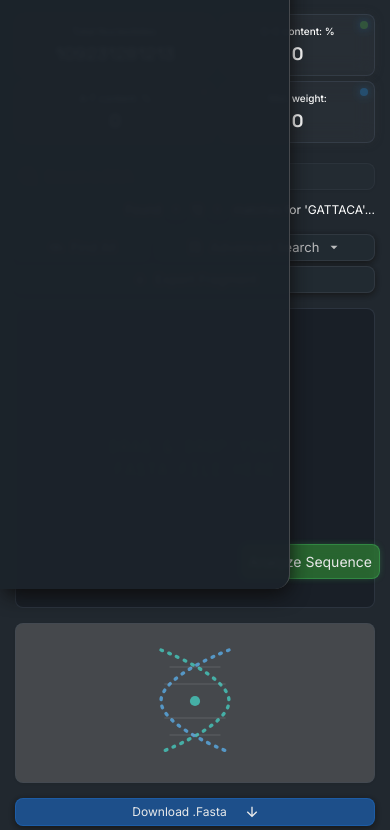
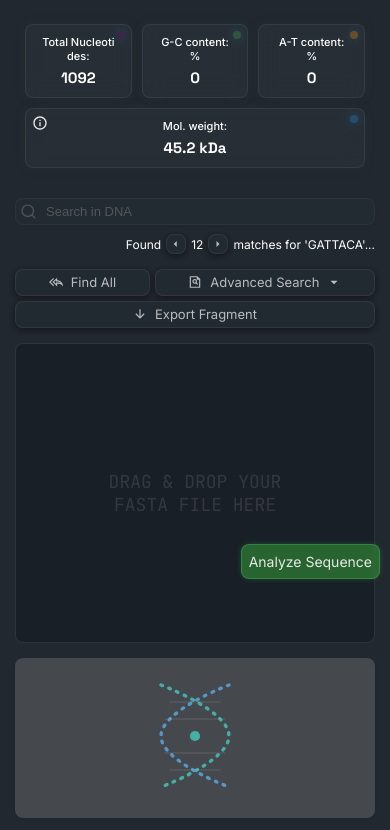
Before and after one commit to usershokhrukh/AtgcHub, a plain HTML site: page index.html in a window 390 px wide. Shown: the part 255-1085 px from the top of the page. Drawn offline with nearby package versions, Linux system fonts and the light colour scheme.

Commit message:
features: info changed, layout reponsive changed

```diff
--- a/assets/block/_main-part.scss
+++ b/assets/block/_main-part.scss
@@ -41,7 +41,11 @@
     @include display();
     flex-direction: column;
     gap: 20px;
-    flex-grow: 4;
+    // flex-grow: 4;
+    width: 75%;
+    // background-color: red;
+    flex-grow: 1;
+    // min-width: 1100px;
   }
 
   &__chart-results {
@@ -54,6 +58,21 @@
     flex-grow: 1;
     // max-width: 305px;;
     // width: 100%;
+  }
+
+  &__apart-kt-mwi {
+    // @include grayButtons();
+    @include hoverCursor();
+    width: 20px;
+    height: 20px;
+    // color: $dna-a;
+    position: absolute;
+    top: 4px;
+    left: 4px;
+    padding: 2px;
+    opacity: 0.8;
+    color: $text-color;
+    border-radius: 8px;
   }
 
   &__wrap-form {
@@ -424,13 +443,27 @@
   }
 
   &__kpis {
+    // @include display();
     display: grid;
-    grid-template-columns: auto auto auto auto;
-    width: 100%;
-    gap: 5px;
+    grid-template-columns: 1fr 1fr 1fr 1fr;
+    // width: 100%;
+    // gap: 5px;
+    // max-width: 1400px;
+    // flex-grow: 1;
     // grid-column: 1/2;
     // grid-row: 1/2;
     // max-width: 1100px;
+    // justify-content: end;
+    // background-color: rgb(87, 56, 56);
+    flex-wrap: wrap;
+    // flex-grow: 4;
+    // display: none;
+    // overflow: auto;
+    width: 100%;
+    justify-content: start;
+    // background-color: red;
+    padding: 10px !important;
+    gap: 10px;
   }
 
   &__apart-kt {
@@ -439,8 +472,12 @@
     gap: 5px;
     justify-content: space-between;
     width: 100%;
+    // max-width: 25%;
     color: $text-color;
     font-size: 11px;
+    // background-color: blue;
+    // display: none ;
+    text-align: center;
   }
 
   &__apart {
@@ -449,15 +486,15 @@
     @include inter();
     position: relative;
     justify-content: start;
+    align-items: start;
     padding: 10px 15px;
     border: 1px solid $text-light;
     box-shadow: 0px 0px 10px 0px rgba(56, 55, 55, 0.259);
     font-weight: 500;
     word-break: break-all;
-    max-width: 500px;
-    width: 100%;
     background: rgba(255, 255, 255, 0.03); /* Shaffof fon */
     backdrop-filter: blur(10px); /* Orqa fonni xiralashtirish */
+
   }
 
   &__circles {
@@ -494,10 +531,58 @@
   }
 
   &__apart-n {
+    display: inline-block;
     @include space();
     color: #ffffff;
     font-size: 26px;
     font-weight: bold;
+    // background-color: red;
+    // text-wrap: nowrap;
+    // overflow: auto;
+    // max-width: 100%;
+    // width: fit-content;
+    width: 100%;
+    // &::-webkit-scrollbar {
+    //   display: none;
+    // }
+    // background-color: black;
+    // display: none;
+
+    & span {
+      display: inline-block;
+      // background-color: #4c1d95;
+    }
+
+    max-height: 100px;
+    overflow: auto;
+
+    /* Scrollbar asosi (yo'lakcha) */
+    &::-webkit-scrollbar {
+      width: 6px; /* Juda ixsham kenglik */
+      height: 6px; /* Gorizontal scroll uchun */
+    }
+
+    /* Scrollbarning harakatlanuvchi qismi (thumb) */
+    &::-webkit-scrollbar-thumb {
+      background: rgba(255, 255, 255, 0.1); /* Yarim shaffof oq */
+      border-radius: 10px;
+      transition: all 0.3s ease;
+    }
+
+    /* Ustiga borganda biroz yorqinlashadi */
+    &::-webkit-scrollbar-thumb:hover {
+      background: rgba(
+        0,
+        184,
+        148,
+        0.5
+      ); /* Sening yashil rangiga yaqinroq tus */
+    }
+
+    /* Scrollbar orqasidagi yo'l */
+    &::-webkit-scrollbar-track {
+      background: transparent; /* Orqa fon bilan uyg'unlashib ketadi */
+    }
   }
 
   &__chart-nucs-a {
@@ -724,7 +809,7 @@
     //   color: $text-color;
     // }
     @include grayButtons();
-    font-size: 13px;;
+    font-size: 13px;
   }
 
   &__sum {
@@ -819,28 +904,59 @@
       height: 160px;
     }
 
-    &__apart {
-      font-size: 8px;
-      padding: 5px;
-    }
+    // &__apart {
+    //   font-size: 8px;
+    //   padding: 5px;
 
-    &__kpis {
-      grid-template-columns: auto auto;
-      grid-template-rows: auto auto;
-    }
+    //   @include display();
+    //   @include standard-box-borders();
+    //   @include inter();
+    //   position: relative;
+    //   justify-content: start;
+    //   padding: 10px 15px;
+    //   border: 1px solid $text-light;
+    //   box-shadow: 0px 0px 10px 0px rgba(56, 55, 55, 0.259);
+    //   font-weight: 500;
+    //   word-break: break-all;
+    //   max-width: 25%;
+    //   // width: 100%;
+    //   flex-grow: 1;
+    //   // width: fit-content;
+    //   background: rgba(255, 255, 255, 0.03); /* Shaffof fon */
+    //   backdrop-filter: blur(10px); /* Orqa fonni xiralashtirish */
+    //   // flex-shrink: 0;
+    //   // display: none;
+    // }
 
-    &__apart {
-      padding: 10px 25px;
-      max-width: none;
-      align-items: start;
-      // max-width: 100px;
-    }
+    // &__kpis {
+    //   grid-template-columns: auto auto;
+    //   grid-template-rows: auto auto;
+    // }
 
-    &__apart-kt {
-      flex-direction: column;
-      justify-content: start;
-      flex-wrap: wrap;
-    }
+    // &__apart {
+    //   padding: 10px 25px;
+    //   max-width: none;
+    //   align-items: start;
+    //   // max-width: 100px;
+    //   // background-color: black;
+    // }
+
+    // &__apart-kt {
+    //   flex-direction: column;
+    //   justify-content: start;
+    //   flex-wrap: wrap;
+
+    //   @include display();
+    //   flex-direction: column;
+    //   gap: 5px;
+    //   justify-content: space-between;
+    //   // width: calc(100% - 20px);
+    //   width: 100%;;
+    //   max-width: 100%;
+    //   color: $text-color;
+    //   font-size: 10px;
+    //   // background-color: green;
+    // }
 
     &__wrap-form {
       grid-template-columns: auto auto auto auto !important;
@@ -856,16 +972,41 @@
       max-width: none;
     }
 
-    &__apart-n {
-      font-size: 19px;
-      overflow: auto;
-      // background-color: red;
+    &__kpis{
+      @include display();
     }
 
-    &__apart-kt {
-      font-size: 10px;
-      // background-color: red;
+    &__apart {
+      padding: 10px 24px;
+      flex-grow: 1;
+      width: 25%;
     }
+
+    &__apart-n{
+      font-size: 17px;
+      // background-color: red !important;
+    }
+
+    // &__apart-n {
+    //   font-size: 19px;
+    //   overflow: auto;
+    //   // background-color: red;
+
+    //   @include space();
+    //   color: #ffffff;
+    //   font-size: 26px;
+    //   font-weight: bold;
+    //   // background-color: red;
+    //   text-wrap: nowrap;
+    //   overflow: auto;
+    //   width: 250px;
+    //   max-width: fit-content;
+
+    //   &::-webkit-scrollbar {
+    //     display: none;
+    //   }
+    //   // background-color: blue;
+    // }
 
     &__chart-title {
       font-size: 10px;
@@ -909,6 +1050,26 @@
       flex-wrap: wrap;
       // background-color: red;
     }
+
+    // &__kpis {
+    //   @include display();
+    //   // display: grid;
+    //   // grid-template-columns: auto auto auto auto;
+    //   // width: 100%;
+    //   gap: 5px;
+    //   // max-width: 1400px;
+    //   // flex-grow: 1;
+    //   // grid-column: 1/2;
+    //   // grid-row: 1/2;
+    //   // max-width: 1100px;
+    //   // justify-content: end;
+    //   background-color: transparent;
+    //   flex-wrap: wrap;
+    //   // flex-grow: 4;
+    //   // display: none;
+    //   // overflow: auto;
+    //   width: 100%;
+    // }
   }
 }
 
@@ -1021,40 +1182,63 @@
     }
 
     &__kpis {
-      grid-template-columns: auto auto;
-      grid-template-rows: auto auto;
+      @include display();
     }
 
     &__apart {
-      font-size: 8px;
-      padding: 10px 14px;
-      max-width: none;
-      width: auto;
-      // background-color: red;
+      flex-grow: 1;
+      // max-width: 25%;
+      width: 25%;
+      // font-size: 13px;
     }
 
-    &__apart:nth-child(1) {
-      grid-row: 1/2;
-      grid-column: 1/2;
-    }
-    &__apart:nth-child(2) {
-      grid-row: 1/2;
-      grid-column: 2/3;
-    }
-    &__apart:nth-child(3) {
-      grid-row: 2/3;
-      grid-column: 1/2;
-    }
-    &__apart:nth-child(4) {
-      grid-row: 2/3;
-      grid-column: 2/3;
+    &__apart-n{
+      font-size: 15px;
+      // background-color: red !important;
     }
 
-    &__apart-kt {
-      flex-direction: column;
-      align-items: center;
-      max-width: 200px;
-    }
+
+
+    // &__apart {
+    //   font-size: 8px;
+    //   padding: 10px 14px;
+    //   // max-width: none;
+    //   // width: auto;
+    //   // background-color: red;
+    //   flex-grow: 1;
+    //   max-width: none;
+    //   background-color: blue;
+    //   justify-content: center;
+    //   min-width: none;
+    // }
+
+    // &__apart:nth-child(1) {
+    //   grid-row: 1/2;
+    //   grid-column: 1/2;
+    // }
+    // &__apart:nth-child(2) {
+    //   grid-row: 1/2;
+    //   grid-column: 2/3;
+    // }
+    // &__apart:nth-child(3) {
+    //   grid-row: 2/3;
+    //   grid-column: 1/2;
+    // }
+    // &__apart:nth-child(4) {
+    //   grid-row: 2/3;
+    //   grid-column: 2/3;
+    // }
+
+    // &__apart-kt {
+    //   flex-direction: column;
+    //   align-items: center;
+    //   // max-width: 200px;
+    //   // width: 100%;;
+    //   // max-width: ;
+    //   // flex-grow: 1;
+    //   width: 100%;
+    //   font-size: 10px;
+    // }
 
     &__wrap-form {
       grid-template-columns: auto !important;
@@ -1070,15 +1254,15 @@
       // display: none;
     }
 
-    &__apart-n {
-      font-size: 18px;
-      overflow: auto;
-      // background-color: red;
-    }
-
-    &__apart-kt {
-      font-size: 10px;
-    }
+    // &__apart-n {
+    //   display: inline-block;
+    //   font-size: 18px;
+    //   overflow: auto;
+    //   width: fit-content;
+    //   // max-width: 200px;
+    //   flex-grow: 1;
+    //   background-color: red;
+    // }
 
     &__chart-title {
       font-size: 10px;
--- a/index.html
+++ b/index.html
@@ -208,7 +208,7 @@
       </nav>
     </header>
     <main class="main">
-      <aside class="dash-side">
+      <aside class="dash-side none">
         <div class="dash-side__repo-top">
           <span>
             <svg
@@ -466,7 +466,7 @@
               <div class="main-part__apart">
                 <p class="main-part__apart-kt">
                   Total Nucleotides:
-                  <span class="main-part__apart-n apart-seq">109231281213</span>
+                  <span class="main-part__apart-n apart-seq">1092</span>
                 </p>
                 <svg
                   class="main-part__circles main-part__circles-1"
@@ -516,7 +516,7 @@
               <div class="main-part__apart">
                 <p class="main-part__apart-kt">
                   Mol. weight:
-                  <span class="main-part__apart-n apart-ratio">0</span>
+                  <span class="main-part__apart-n apart-ratio"><span>45.2</span> kDa</span>
                 </p>
                 <svg
                   class="main-part__circles main-part__circles-4"
@@ -528,6 +528,9 @@
                     d="M12 22C17.5228 22 22 17.5228 22 12C22 6.47715 17.5228 2 12 2C6.47715 2 2 6.47715 2 12C2 17.5228 6.47715 22 12 22Z"
                   ></path>
                 </svg>
+                <span>
+                  <svg class="main-part__apart-kt-mwi grayButtons" xmlns="http://www.w3.org/2000/svg" viewBox="0 0 24 24" fill="currentColor"><path d="M12 22C6.47715 22 2 17.5228 2 12C2 6.47715 6.47715 2 12 2C17.5228 2 22 6.47715 22 12C22 17.5228 17.5228 22 12 22ZM12 20C16.4183 20 20 16.4183 20 12C20 7.58172 16.4183 4 12 4C7.58172 4 4 7.58172 4 12C4 16.4183 7.58172 20 12 20ZM11 7H13V9H11V7ZM11 11H13V17H11V11Z"></path></svg>
+                </span>
               </div>
             </div>
             <form class="main-part__wrap-form">
@@ -1253,7 +1256,7 @@
                   Processing Efficiency
                 </p>
                 <p class="dash-main__carbds">0.004s / seq</p>
-                <p class="dash-main__cpetx">Optimized (Big O: N)</p>
+                <p class="dash-main__cpetx">Estimating completion: 2 min</p>
               </div>
             </div>
             <div class="dash-main__actions">
```
Also changed, not shown: assets/css/style.css, 1 other file.
